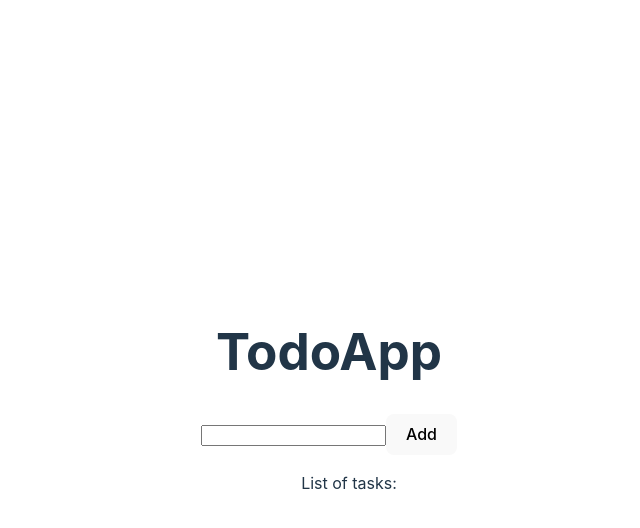
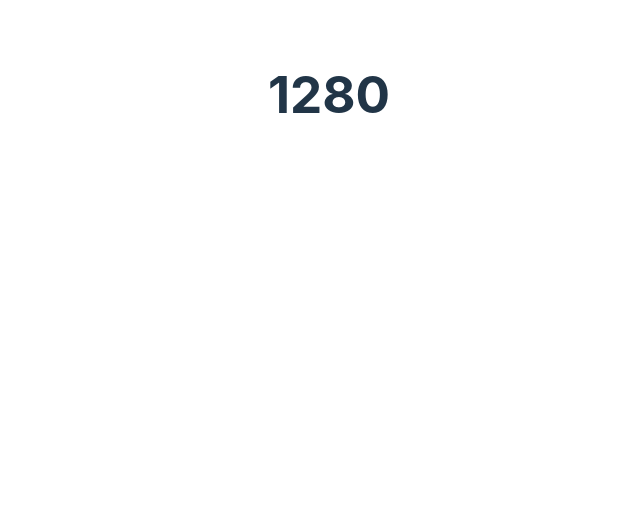
Before and after one commit to pappudutta/Practice-React, a React (Vite) app: page / in a window 1280 px wide. Shown: the top 528 px of the page, without its empty margins (311-951 px from the left). Built offline with nearby package versions, Linux system fonts and the light colour scheme.

Commit message:
effect hadling

```diff
--- a/src/App.jsx
+++ b/src/App.jsx
@@ -1,5 +1,6 @@
 import "./App.css";
 import TodoApp from "./components/todoApp";
+import UseEffect from "./hooks/UseEffect";
 
 // function initialValue() {
 //   console.log("run run");
@@ -9,7 +10,8 @@ import TodoApp from "./components/todoApp";
 function App() {
   return (
     <>
-      <TodoApp />
+      {/* <TodoApp /> */}
+      <UseEffect />
     </>
   );
 }
--- /dev/null
+++ b/src/hooks/UseEffect.jsx
@@ -0,0 +1,17 @@
+import React, { useEffect, useState } from "react";
+
+const UseEffect = () => {
+  const [windowWidth, setWindowWidth] = useState(window.innerWidth);
+
+  const handleResize = () => {
+    setWindowWidth(window.innerWidth);
+  };
+
+  useEffect(() => {
+    window.addEventListener("resize", handleResize);
+  }, [windowWidth]);
+
+  return <h1>{windowWidth}</h1>;
+};
+
+export default UseEffect;
--- a/src/index.css
+++ b/src/index.css
@@ -26,7 +26,7 @@ a:hover {
 body {
   margin: 0;
   display: flex;
-  place-items: center;
+  /* place-items: center; */
   min-width: 320px;
   min-height: 100vh;
 }
```
